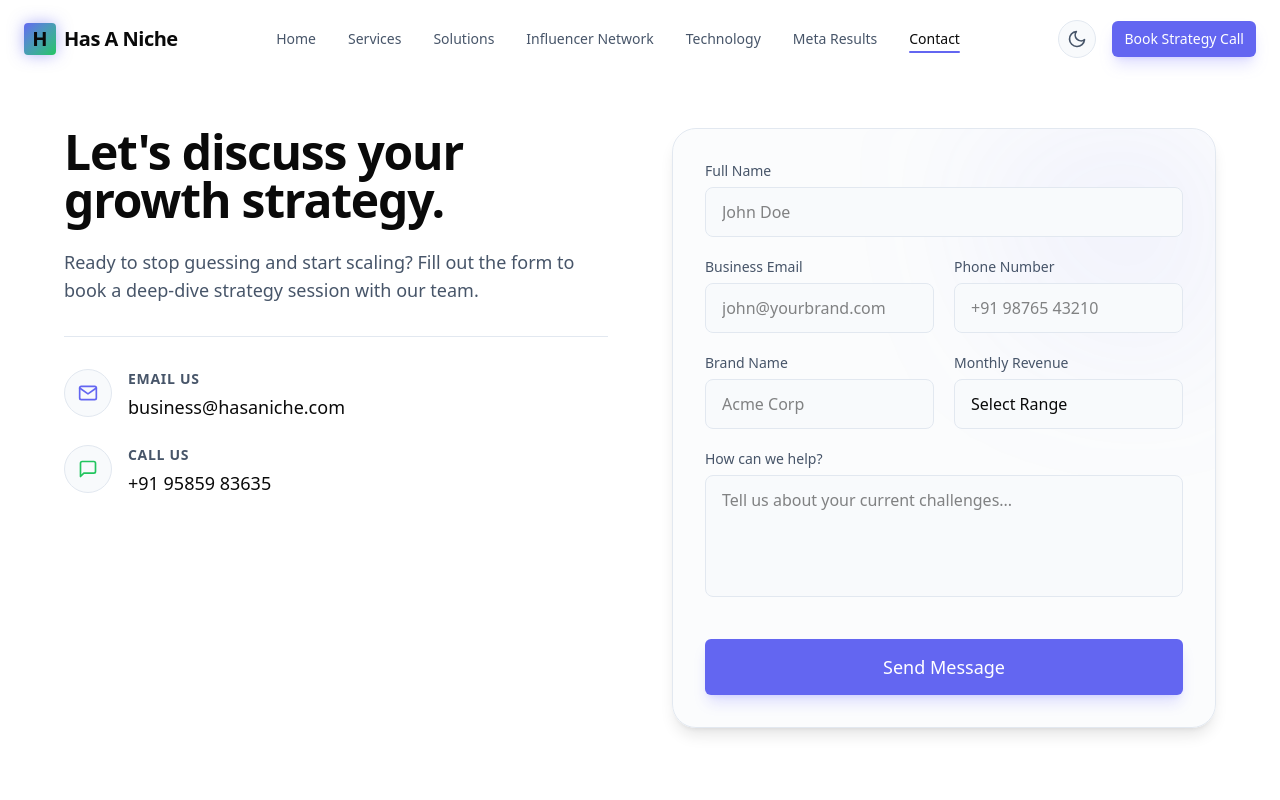
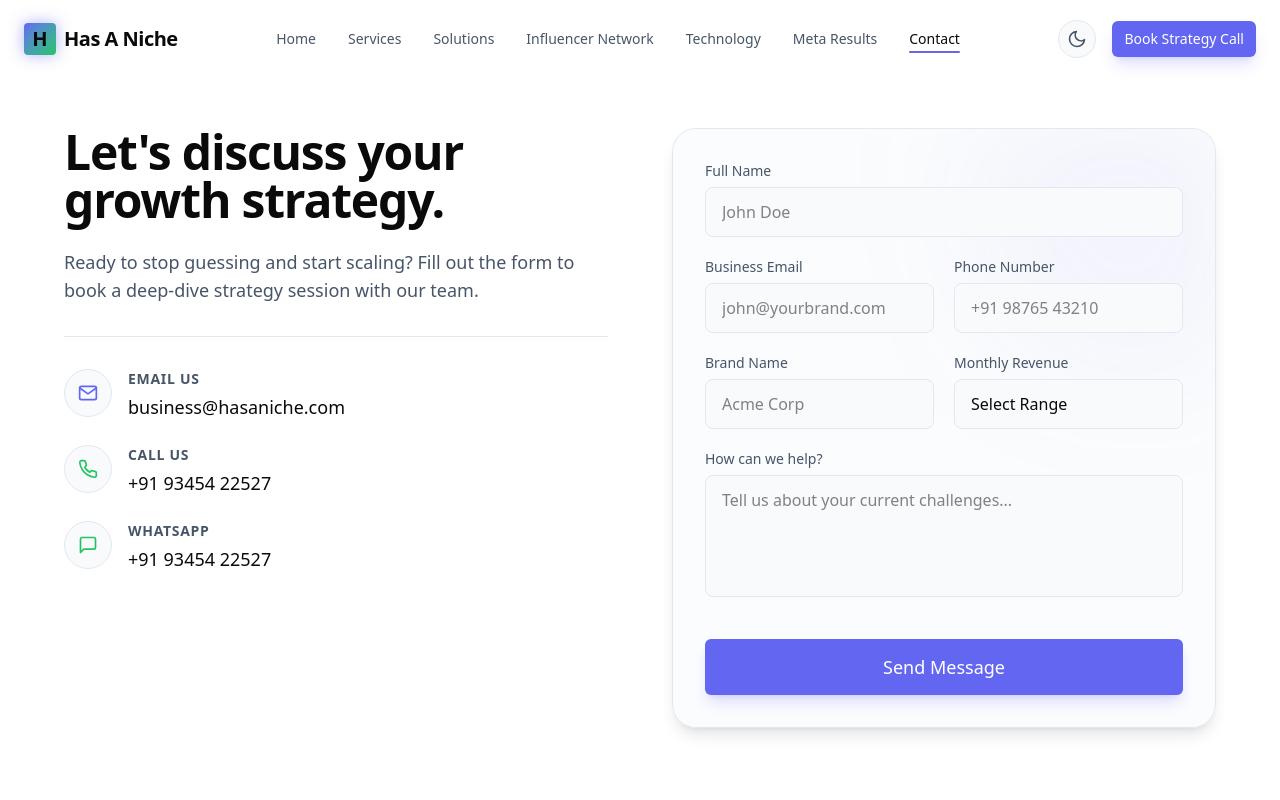
Before and after one commit to thegenzcoder1/hasaniche-portfolio-frontend, a Next.js app: page /contact in a window 1280 px wide. Shown: the top 800 px of the page. Built offline with nearby package versions, Linux system fonts and the light colour scheme.

Commit message:
added whatsapp to new number

```diff
--- a/src/app/contact/page.tsx
+++ b/src/app/contact/page.tsx
@@ -4,7 +4,7 @@ import { Navbar } from "@/components/Navbar";
 import { Footer } from "@/components/Footer";
 import { motion } from "framer-motion";
 import { Button } from "@/components/ui/Button";
-import { FiMail, FiMapPin, FiMessageSquare } from "react-icons/fi";
+import { FiMail, FiMapPin, FiPhone, FiMessageSquare } from "react-icons/fi";
 
 export default function ContactPage() {
   return (
@@ -43,11 +43,21 @@ export default function ContactPage() {
 
                 <div className="flex items-start gap-4">
                   <div className="w-12 h-12 rounded-full bg-card border border-card-border flex items-center justify-center text-[#22C55E] shrink-0">
+                    <FiPhone size={20} />
+                  </div>
+                  <div>
+                    <h4 className="text-sm font-semibold text-muted-foreground uppercase tracking-wider mb-1">Call Us</h4>
+                    <a href="tel:+919345422527" className="text-lg text-foreground hover:text-[#22C55E] transition-colors">+91 93454 22527</a>
+                  </div>
+                </div>
+
+                <div className="flex items-start gap-4">
+                  <div className="w-12 h-12 rounded-full bg-card border border-card-border flex items-center justify-center text-[#22C55E] shrink-0">
                     <FiMessageSquare size={20} />
                   </div>
                   <div>
-                    <h4 className="text-sm font-semibold text-muted-foreground uppercase tracking-wider mb-1">Call Us</h4>
-                    <a href="tel:+919585983635" className="text-lg text-foreground hover:text-[#22C55E] transition-colors">+91 95859 83635</a>
+                    <h4 className="text-sm font-semibold text-muted-foreground uppercase tracking-wider mb-1">WhatsApp</h4>
+                    <a href="https://wa.me/919345422527" target="_blank" rel="noopener noreferrer" className="text-lg text-foreground hover:text-[#22C55E] transition-colors">+91 93454 22527</a>
                   </div>
                 </div>
               </div>
```
